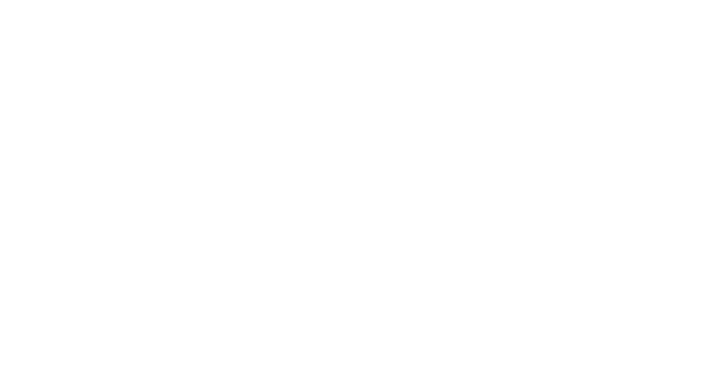
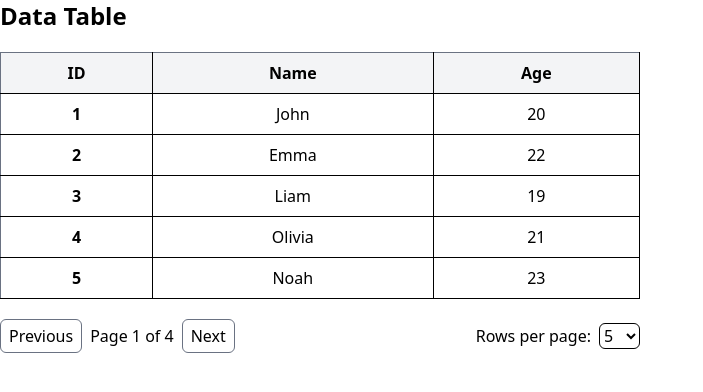
Before and after one commit to hilubabz/Frontend-Task, a React (Vite) app: page /dataTable in a window 1280 px wide. Before the commit this address had no page. Shown: the top 392 px of the page, without its empty margins (0-703 px from the left). Built offline with nearby package versions, Linux system fonts and the light colour scheme.

Commit message:
Task 9: Data Table With Pagination

```diff
--- a/package.json
+++ b/package.json
@@ -12,6 +12,7 @@
   "dependencies": {
     "@hookform/resolvers": "^5.2.2",
     "@tailwindcss/vite": "^4.1.14",
+    "@tanstack/react-table": "^8.21.3",
     "react": "^19.1.1",
     "react-dom": "^19.1.1",
     "react-hook-form": "^7.65.0",
--- a/src/App.tsx
+++ b/src/App.tsx
@@ -7,6 +7,7 @@
 import LoadingSkeleton from "./LoadingSkeleton"
 import Toast from "./Toast"
 import OTP from "./OTP"
+import DataTable from "./DataTable"
 
 function App() {
 
@@ -20,6 +21,7 @@
       <Route path="/loadingSkeleton" element={<LoadingSkeleton/>}/>
       <Route path="/toast" element={<Toast/>}/>
       <Route path="/OTP" element={<OTP/>}/>
+      <Route path="/dataTable" element={<DataTable/>}/>
     </Routes>
   )
 }
--- /dev/null
+++ b/src/DataTable.tsx
@@ -0,0 +1,124 @@
+import {
+  createColumnHelper,
+  flexRender,
+  getCoreRowModel,
+  getPaginationRowModel,
+  useReactTable,
+} from "@tanstack/react-table";
+import { useMemo, useState } from "react";
+
+const DataTable = () => {
+  type Data = {
+    id: number;
+    name: string;
+    age: number;
+  };
+  const data: Data[] = useMemo(()=>[
+    { id: 1, name: "John", age: 20 },
+    { id: 2, name: "Emma", age: 22 },
+    { id: 3, name: "Liam", age: 19 },
+    { id: 4, name: "Olivia", age: 21 },
+    { id: 5, name: "Noah", age: 23 },
+    { id: 6, name: "Ava", age: 20 },
+    { id: 7, name: "Ethan", age: 24 },
+    { id: 8, name: "Sophia", age: 22 },
+    { id: 9, name: "Mason", age: 25 },
+    { id: 10, name: "Isabella", age: 19 },
+    { id: 11, name: "Lucas", age: 21 },
+    { id: 12, name: "Mia", age: 20 },
+    { id: 13, name: "James", age: 23 },
+    { id: 14, name: "Charlotte", age: 22 },
+    { id: 15, name: "Benjamin", age: 24 },
+    { id: 16, name: "Amelia", age: 21 },
+    { id: 17, name: "Elijah", age: 25 },
+    { id: 18, name: "Harper", age: 20 },
+    { id: 19, name: "Alexander", age: 23 },
+    { id: 20, name: "Evelyn", age: 22 },
+  ],[]);
+
+  const columnHelper = createColumnHelper<Data>();
+  const columns = [
+    columnHelper.accessor("id", {
+      header: "ID",
+      cell: (info) => {
+        return <div className="font-bold">{info.getValue()}</div>;
+      },
+    }),
+    columnHelper.accessor("name", { header: "Name" }),
+    columnHelper.accessor("age", { header: "Age" }),
+  ];
+
+  const [pagination,setPagination]=useState({
+    pageIndex:0,
+    pageSize:5
+  })
+
+  const table = useReactTable({
+    columns,
+    data,
+    getCoreRowModel: getCoreRowModel(),
+    getPaginationRowModel:getPaginationRowModel(),
+    state:{pagination},
+    onPaginationChange:setPagination
+  });
+
+  return (
+    <div>
+      <div className="text-2xl font-bold">Data Table</div>
+      <table className="min-w-1/2 border border-gray-500 mt-5">
+        <thead className="bg-gray-100">
+          {table.getHeaderGroups().map((headerGroup) => (
+            <tr key={headerGroup.id}>
+              {headerGroup.headers.map((header) => (
+                <th key={header.id} className="p-2 border-b border-r">
+                  {flexRender(
+                    header.column.columnDef.header,
+                    header.getContext()
+                  )}
+                </th>
+              ))}
+            </tr>
+          ))}
+        </thead>
+        <tbody>
+          {table.getRowModel().rows.map((row) => (
+              <tr key={row.id}>
+                {row.getVisibleCells().map((cell) => (
+                  <td
+                    key={cell.id}
+                    className="p-2 border-b border-r text-center whitespace-nowrap"
+                  >
+                    {flexRender(cell.column.columnDef.cell, cell.getContext())}
+                  </td>
+                ))}
+              </tr>
+            ))}
+        </tbody>
+      </table>
+      <div className="w-1/2 flex justify-between mt-5">
+        <div className="flex justify-center space-x-2">
+          <button className="border-gray-500 border-1 px-2 py-1 cursor-pointer rounded-md" onClick={()=>table.previousPage()} disabled={!table.getCanPreviousPage()}>
+            Previous
+          </button>
+          <button>
+            Page {pagination.pageIndex+1} of {Math.ceil(data.length / pagination.pageSize)}
+          </button>
+          <button className="border-gray-500 border-1 px-2 py-1 cursor-pointer rounded-md" onClick={()=>table.nextPage()} disabled={!table.getCanNextPage()}>
+            Next
+          </button>
+        </div>
+        <div className="flex items-center justify-center space-x-2">
+          <label>Rows per page: </label>
+          <select className="border-1 rounded-md" onChange={(e)=>table.setPageSize(Number(e.target.value))}>
+            <option value={5}>5</option>
+            <option value={10}>10</option>
+            <option value={15}>15</option>
+            <option value={20}>20</option>
+          </select>
+        </div>
+      </div>
+    </div>
+  );
+};
+
+export default DataTable;
```
Also changed, not shown: 1 other file (tests, documents, lock files or other folders).
